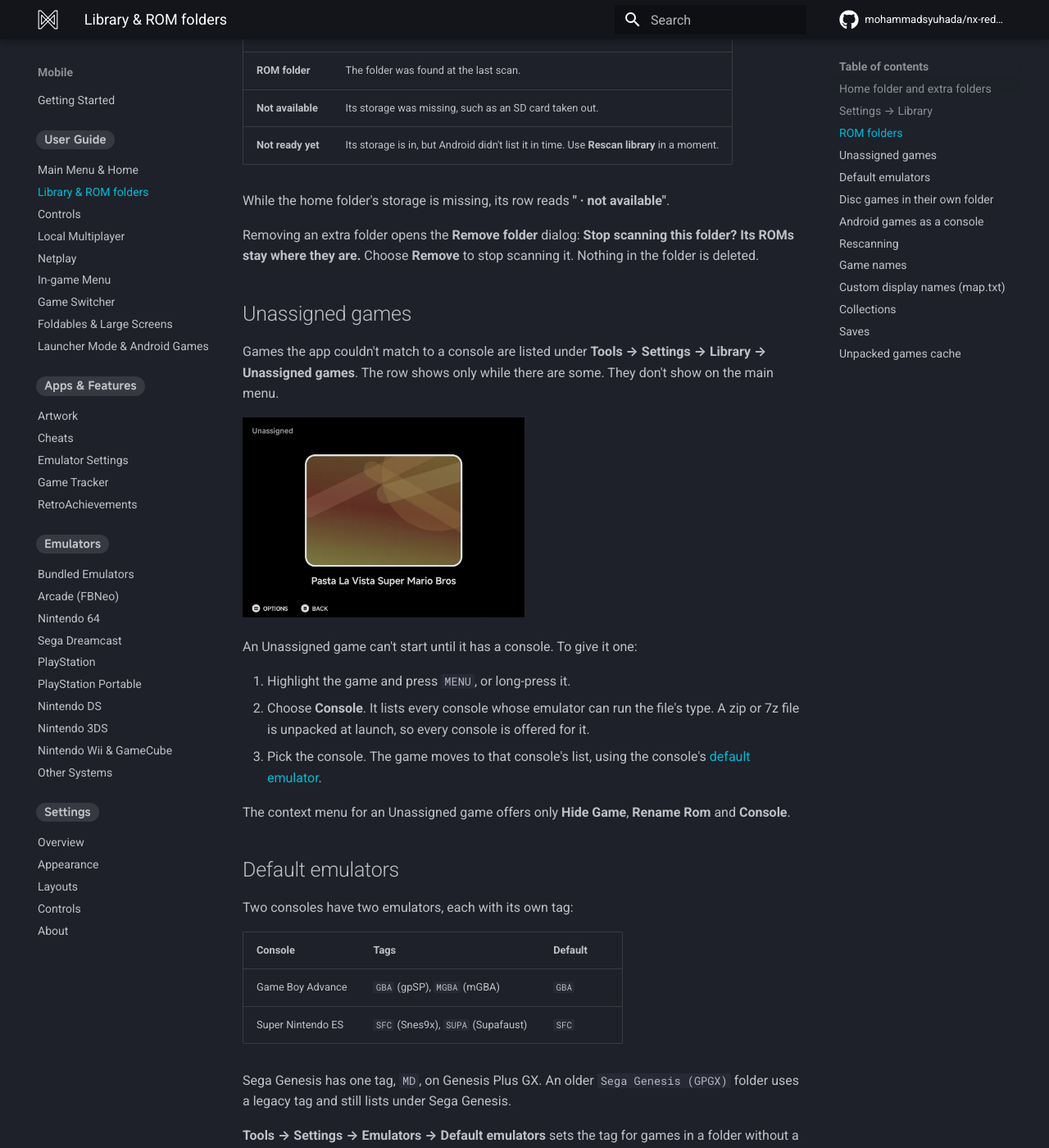
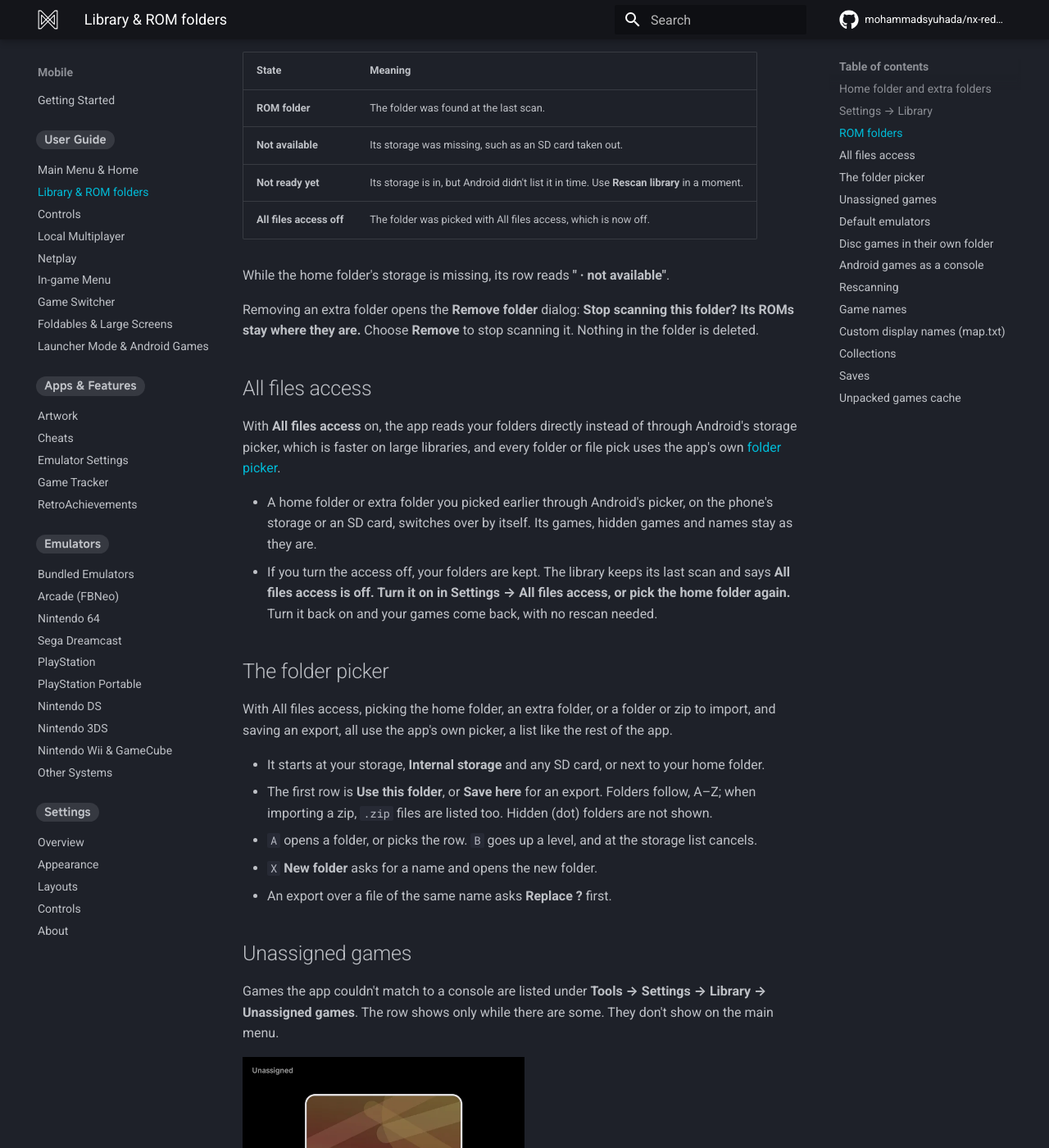
Before and after one commit to mohammadsyuhada/nx-redux-docs, an MkDocs documentation site: the page built from docs/mobile/library.md, in a window 1280 px wide and 1400 px high, scrolled down 2022 px. Shown: the whole window at 82% size. Built offline with MkDocs 1.6.1 and Material for MkDocs 9.7.7, drawn with Linux system fonts in a browser that asks for light colours; comment, search, counter and statistics services are not loaded; some of the changed text lies outside the part shown.

Commit message:
docs(mobile): All files access, the app's folder picker; saves live inside the app (#16)

```diff
--- a/docs/mobile/library.md
+++ b/docs/mobile/library.md
@@ -56,6 +56,7 @@
 | Row | What it does |
 | --- | --- |
 | **Home folder** | Shows the home folder's name. `A` picks a different one. |
+| **All files access** | Android 11 and later. Shows **On** or **Off**. `A` opens Android's page for the app. |
 | One row per extra folder | Shows the folder's name and its state. `A` offers to remove it. |
 | **Add ROM folder** | Pick another extra folder to scan. |
 
@@ -66,6 +67,7 @@
 | **ROM folder** | The folder was found at the last scan. |
 | **Not available** | Its storage was missing, such as an SD card taken out. |
 | **Not ready yet** | Its storage is in, but Android didn't list it in time. Use **Rescan library** in a moment. |
+| **All files access off** | The folder was picked with All files access, which is now off. |
 
 While the home folder's storage is missing, its row reads
 **"<name> · not available"**.
@@ -73,6 +75,36 @@
 Removing an extra folder opens the **Remove folder** dialog: **Stop scanning
 this folder? Its ROMs stay where they are.** Choose **Remove** to stop
 scanning it. Nothing in the folder is deleted.
+
+## All files access
+
+With **All files access** on, the app reads your folders directly instead of
+through Android's storage picker, which is faster on large libraries, and
+every folder or file pick uses the app's own [folder picker](#the-folder-picker).
+
+- A home folder or extra folder you picked earlier through Android's picker,
+  on the phone's storage or an SD card, switches over by itself. Its games,
+  hidden games and names stay as they are.
+- If you turn the access off, your folders are kept. The library keeps its
+  last scan and says **All files access is off. Turn it on in Settings → All
+  files access, or pick the home folder again.** Turn it back on and your
+  games come back, with no rescan needed.
+
+## The folder picker
+
+With All files access, picking the home folder, an extra folder, or a folder
+or zip to import, and saving an export, all use the app's own picker, a list
+like the rest of the app.
+
+- It starts at your storage, **Internal storage** and any SD card, or next to
+  your home folder.
+- The first row is **Use this folder**, or **Save here** for an export.
+  Folders follow, A–Z; when importing a zip, `.zip` files are listed too.
+  Hidden (dot) folders are not shown.
+- `A` opens a folder, or picks the row. `B` goes up a level, and at the
+  storage list cancels.
+- `X` **New folder** asks for a name and opens the new folder.
+- An export over a file of the same name asks **Replace <name>?** first.
 
 ## Unassigned games
 
@@ -182,11 +214,19 @@
 
 ## Saves
 
-Battery saves are mirrored to `Saves/<TAG>/` in the home folder.
+Battery saves and save states are kept inside the app, in the handheld's card
+layout. The home folder holds only `Roms/`, `Bios/` and `Collections/`.
 
-!!! warning "Replace saves only while the game is closed"
-    Replace files in `Saves/<TAG>/` only while that game is not running. The
-    app's working copy wins on the next write.
+- **Tools → Settings → Emulators → Saves → Export saves** writes one zip of
+  your saves, states and slot pictures, which unzips onto a handheld card as it
+  is.
+- **Import saves**, on the same page, reads from the home folder, a zip file
+  or another folder. A newer file replaces the app's copy, which is kept as a
+  `.bak`.
+
+!!! warning "Export before uninstalling"
+    Saves are stored inside the app, so export them before you uninstall the
+    app or clear its data.
 
 - BIOS files are read from `Bios/<TAG>/` before each launch.
 - Pinned and hidden games are stored inside the app. Hidden games can be shown
```
Also changed, not shown: docs/mobile/getting-started.md (+24 -5 lines).
